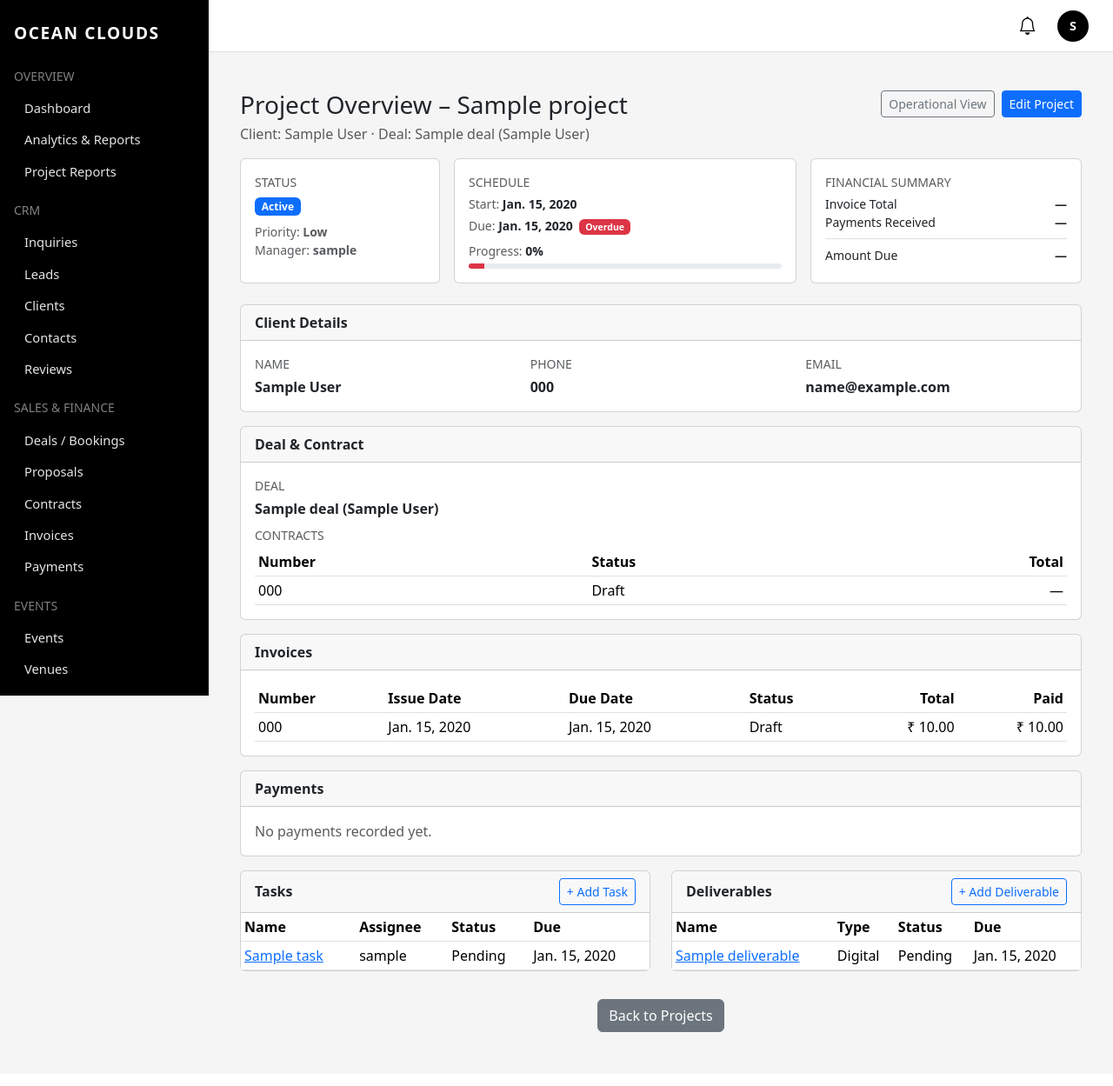
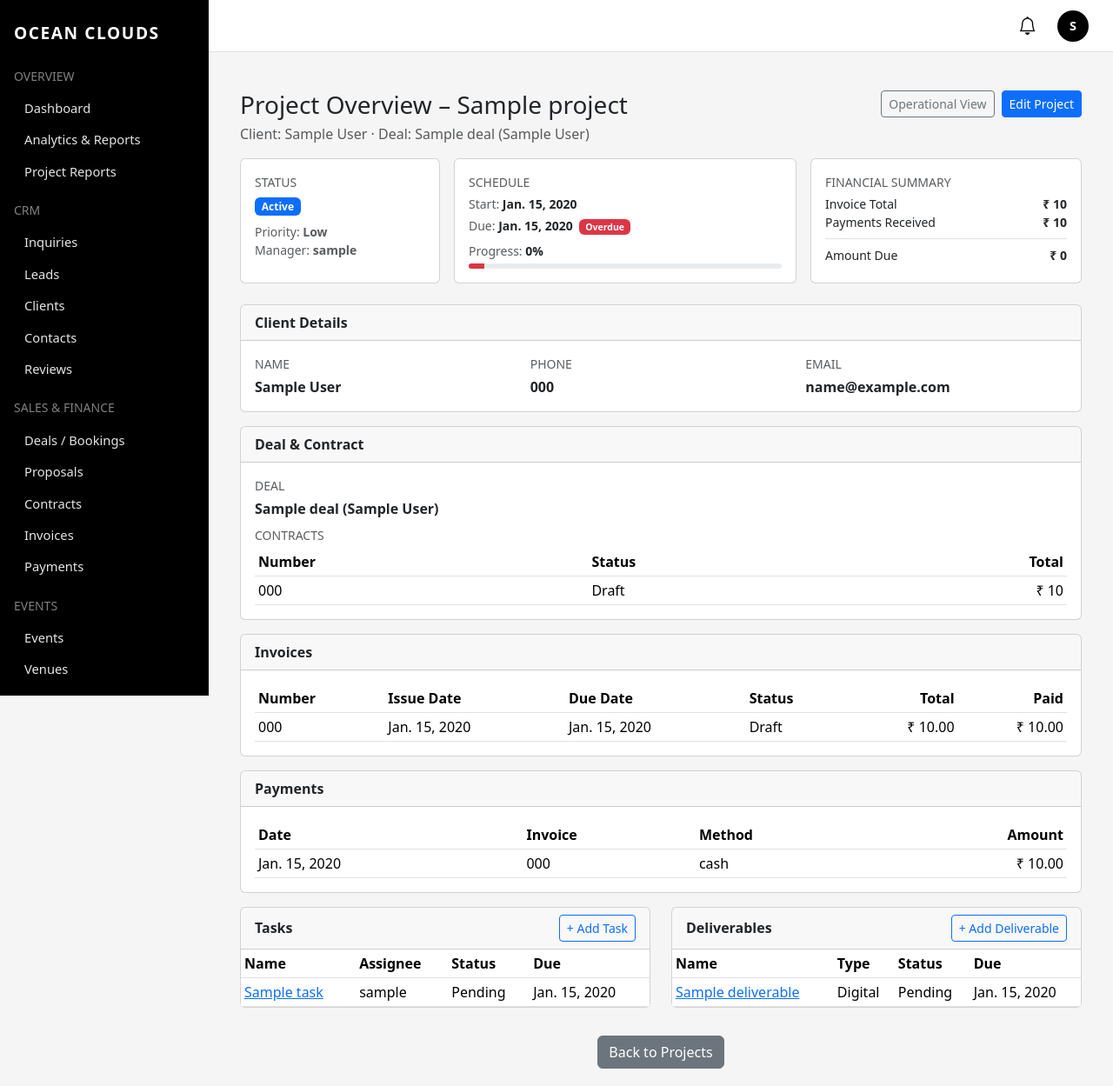
Before and after one commit to shahinshabab/oceanclouds-crm, a Django app: page /projects/overview/1/ in a window 1280 px wide. Shown: the top 1249 px of the page at 87% size. Before the commit the page ends 1187 px from the top, so only its background shows below. Run offline with Django 5.2, Linux system fonts and the light colour scheme; a user stored in the database is signed in; tables that the repository leaves empty hold one stand-in row (values such as "Sample post"); data that the repository does not hold is empty.

Commit message:
first tag commit final

```diff
--- a/projects/models.py
+++ b/projects/models.py
@@ -611,3 +611,21 @@ class WorkLog(TimeStamped, Owned):
         """
         end = self.ended_at or timezone.now()
         return int((end - self.started_at).total_seconds())
+
+    def clean(self):
+        super().clean()
+
+        if (self.task is None) == (self.deliverable is None):
+            raise ValidationError("WorkLog must have exactly one of task or deliverable.")
+
+        target_project = None
+        if self.task_id:
+            target_project = self.task.project_id
+        if self.deliverable_id:
+            target_project = self.deliverable.project_id
+
+        if self.project_id and target_project and self.project_id != target_project:
+            raise ValidationError("WorkLog.project must match the target's project.")
+    def save(self, *args, **kwargs):
+        self.full_clean()
+        return super().save(*args, **kwargs)
--- a/projects/views.py
+++ b/projects/views.py
@@ -34,6 +34,9 @@ from .models import (
 
 from common.notifications import create_notification
 from common.models import Notification  # for Notification.Type
+from decimal import Decimal
+from django.db.models import Sum
+from django.db.models.functions import Coalesce
 
 # 🔹 central roles + mixins
 from common.roles import (
@@ -158,14 +161,6 @@ class ProjectDetailView(AdminManagerMixin, DetailView):
 
 
 class ProjectOverviewView(AdminManagerMixin, DetailView):
-    """
-    New 'full project details' view to replace snapshot-style usage.
-    Shows:
-      - Client details
-      - Contract / Invoice / Payment details via deal
-      - Project details
-      - Tasks & Deliverables (ordered by due_date)
-    """
     model = Project
     template_name = "projects/project_overview.html"
     context_object_name = "project"
@@ -176,6 +171,7 @@ class ProjectOverviewView(AdminManagerMixin, DetailView):
             .prefetch_related(
                 "tasks__assigned_to",
                 "deliverables__assigned_to",
+                # If you want, you can also prefetch deal invoices/payments later
             )
         )
 
@@ -191,28 +187,55 @@ class ProjectOverviewView(AdminManagerMixin, DetailView):
     def get_context_data(self, **kwargs):
         context = super().get_context_data(**kwargs)
         project: Project = self.object
-
         deal = project.deal
 
-        # Try to use reverse relations on Deal (adjust as per your sales models)
         contracts_qs = []
         invoices_qs = []
         payments_qs = []
 
+        invoice_total = None
+        payments_total = None
+        amount_due = None
+
         if deal:
-            # If you used related_name="contracts"/"invoices"/"payments" on Deal FKs
+            # Contracts (if Deal -> Contract FK exists)
             if hasattr(deal, "contracts"):
-                contracts_qs = deal.contracts.all()
+                contracts_qs = deal.contracts.all().annotate(
+                    total_amount=Coalesce(Sum("items__line_total"), Decimal("0.00"))
+                )
+
+            # Invoices (Deal -> Invoice FK, related_name="invoices")
             if hasattr(deal, "invoices"):
-                invoices_qs = deal.invoices.all()
-            if hasattr(deal, "payments"):
-                payments_qs = deal.payments.all()
+                invoices_qs = deal.invoices.all().select_related("deal")
 
-        # Ordered tasks & deliverables by due_date
+                # ✅ Payments usually linked to Invoice, not Deal
+                # Try invoice.payments reverse relation
+                # Build a payments queryset from invoices
+                invoice_ids = invoices_qs.values_list("id", flat=True)
+
+                # If Payment model has FK: invoice = ForeignKey(Invoice, related_name="payments", ...)
+                # then invoices_qs[0].payments exists, but easiest:
+                from sales.models import Payment  # adjust import if needed
+                payments_qs = (
+                    Payment.objects
+                    .filter(invoice_id__in=invoice_ids)
+                    .select_related("invoice")
+                    .order_by("-date", "-created_at")
+                )
+
+                # ✅ Totals (safe Coalesce to avoid None)
+                invoice_total = invoices_qs.aggregate(
+                    total=Coalesce(Sum("total"), Decimal("0.00"))
+                )["total"]
+
+                payments_total = payments_qs.aggregate(
+                    total=Coalesce(Sum("amount"), Decimal("0.00"))
+                )["total"]
+
+                amount_due = invoice_total - payments_total
+
         tasks_qs = project.tasks.select_related("assigned_to").order_by("due_date", "status")
-        deliverables_qs = project.deliverables.select_related("assigned_to").order_by(
-            "due_date", "status"
-        )
+        deliverables_qs = project.deliverables.select_related("assigned_to").order_by("due_date", "status")
 
         context.update(
             {
@@ -221,11 +244,18 @@ class ProjectOverviewView(AdminManagerMixin, DetailView):
                 "contracts": contracts_qs,
                 "invoices": invoices_qs,
                 "payments": payments_qs,
+
+                # ✅ KPI card values used in template
+                "invoice_total": invoice_total,
+                "payments_total": payments_total,
+                "amount_due": amount_due,
+
                 "tasks": tasks_qs,
                 "deliverables": deliverables_qs,
             }
         )
         return context
+
 
 
 class ProjectCreateView(AdminOnlyMixin, CreateView):
--- a/ui/templates/projects/project_overview.html
+++ b/ui/templates/projects/project_overview.html
@@ -180,7 +180,7 @@
                     <td>{{ c.number }}</td>
                     <td>{{ c.get_status_display|default:c.status }}</td>
                     <td class="text-end">
-                      {% if c.total %}₹ {{ c.total }}{% else %}—{% endif %}
+                      {% if c.total_amount %}₹ {{ c.total_amount }}{% else %}—{% endif %}
                     </td>
                   </tr>
                 {% endfor %}
```
